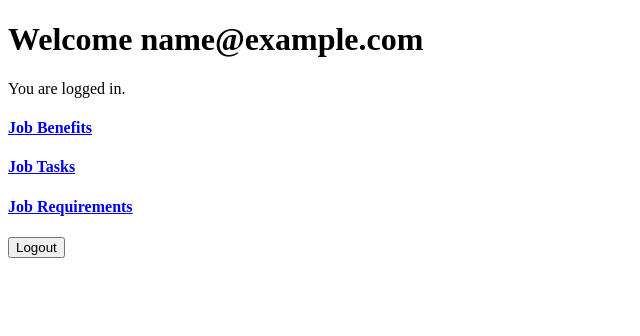
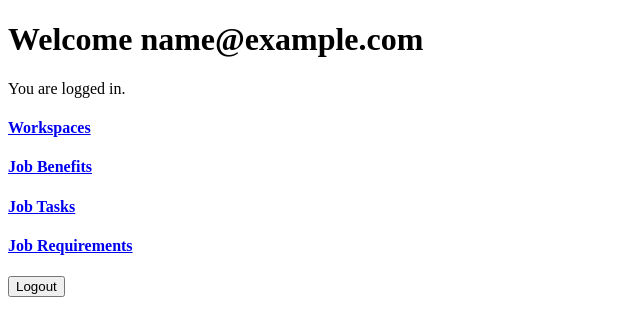
Before and after one commit to BehrouzMaasser/JobApplicationManager, a Django app: page /accounts/dashboard/ in a window 1280 px wide. Shown: the top 336 px of the page, without its empty margins (0-640 px from the left). Run offline with Django 5.2, Linux system fonts and the light colour scheme; the visitor is signed in with stand-in values (Sample User, id 1).

Commit message:
Modify dashboardhtml template: Add access path to workspaces from dashboard page

```diff
--- a/templates/accounts/dashboard.html
+++ b/templates/accounts/dashboard.html
@@ -7,6 +7,7 @@
 <body>
 <h1>Welcome {{ request.user.email }}</h1>
 <p>You are logged in.</p>
+<h4><a href="{% url 'workspace-list-web' %}">Workspaces</a></h4>
 <h4><a href="{% url 'job-benefit-list-web' %}">Job Benefits</a></h4>
 <h4><a href="{% url 'job-task-list-web' %}">Job Tasks</a></h4>
 <h4><a href="{% url 'job-requirement-list-web' %}">Job Requirements</a></h4>
```
